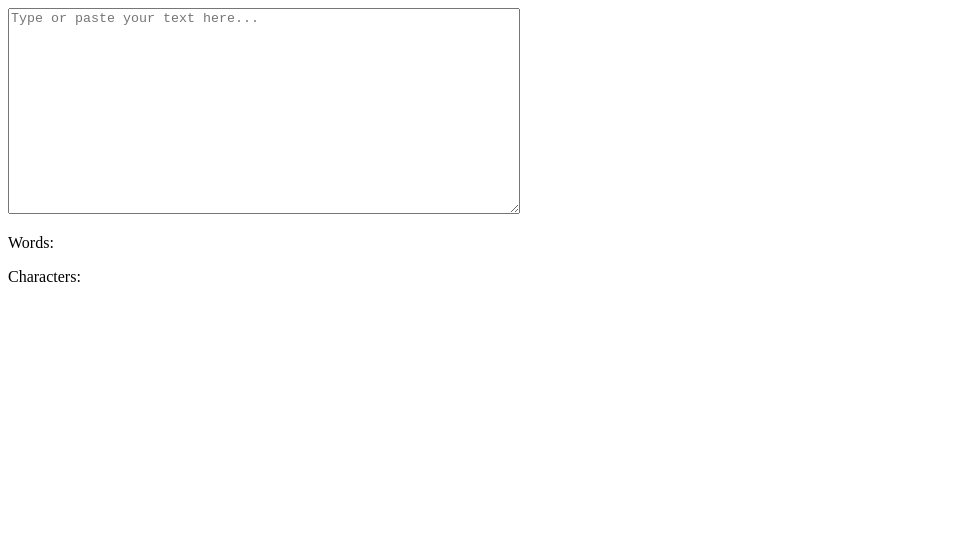
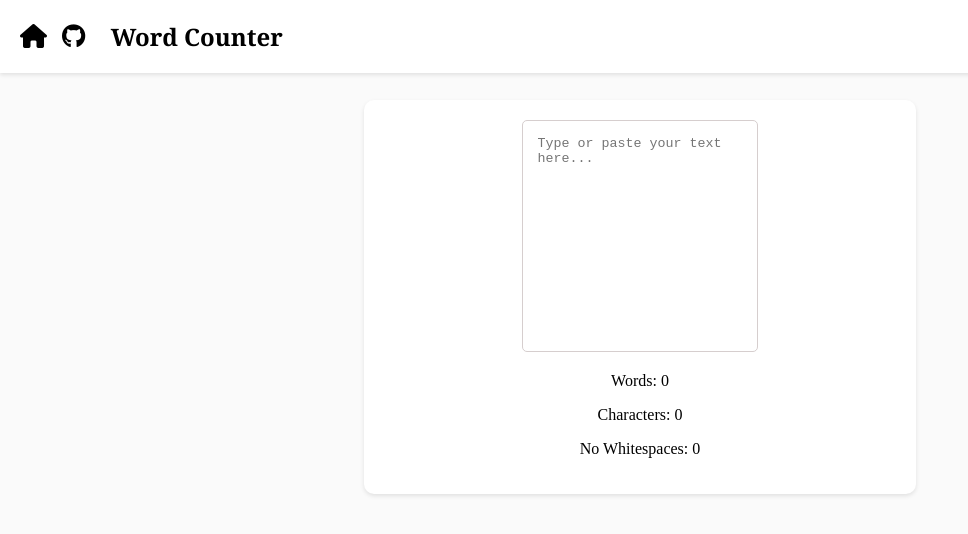
Before and after one commit to LionelP1/Word-Counter, a plain HTML site: page index.html in a window 1280 px wide. Shown: the whole page, without its empty margins (0-968 px from the left). Drawn offline with Linux system fonts and the light colour scheme.

Commit message:
Created the header and the basic layout

```diff
--- a/index.html
+++ b/index.html
@@ -4,15 +4,29 @@
     <meta charset="UTF-8">
     <meta name="viewport" content="width=device-width, initial-scale=1.0">
     <link rel="stylesheet" href="styles.css">
+    <script src="https://kit.fontawesome.com/4be83870fe.js" crossorigin="anonymous"></script>
+
     <title>Word Counter</title>
 </head>
 <body>
-    <textarea id="textInput" placeholder="Type or paste your text here..."></textarea>
-    <p>Words: <span id = wordNum></span></p>
-    <p>Characters:<span id = "characterNum"></span></p>
+    <header>
+        <div class="left-icons">
+            <a href="index.html" class="home-link">
+                <i class="fa-solid fa-house fa-xl" style="color: #000000;"></i>
+            </a>
+            <a href= "https://github.com/lpei1900/Word_Counter" class="github-link">
+                <i class="fa-brands fa-github fa-xl" style="color: #000000;"></i>
+            </a>
+        </div>
+        <h1 class="title">Word Counter</h1>
+    </header>
 
-
-
+    <div class = "content">
+        <textarea id= "textInput" placeholder="Type or paste your text here..."></textarea>
+        <p>Words: <span id= "wordNum">0</span></p>
+        <p>Characters: <span id= "characterNum">0</span></p>
+        <p>No Whitespaces: <span id= "noWhitespaces">0</span></p>
+    </div>
     <script src = "script.js"></script>
 </body>
 </html>
--- a/script.js
+++ b/script.js
@@ -0,0 +1,23 @@
+let words = 0;
+let characters = 0;
+let noWhitespaceCharacters = 0;
+let text = '';
+
+const textBox = document.querySelector("#textInput");
+
+const wordsSpan = document.querySelector("#wordNum");
+const charactersSpan = document.querySelector("#characterNum");
+const noWhitespacesSpan = document.querySelector("#noWhitespaces");
+
+textBox.addEventListener("input", () => updateTotals());
+
+function updateTotals(){
+    text = textBox.value;
+    characters = text.length;
+    noWhitespaceCharacters = text.replace(/\s/g, '').length;
+    words = textBox.value.split(/\s+/).filter(item => item !== '').length;
+
+    wordsSpan.textContent = words;
+    noWhitespacesSpan.textContent = noWhitespaceCharacters;
+    charactersSpan.textContent = characters;
+}
--- a/styles.css
+++ b/styles.css
@@ -1,5 +1,71 @@
+body{
+    background-color: #f9f9f9cb;
+}
+
+
+header {
+    display: flex;
+    align-items: center;
+    background-color: #ffffff;
+    padding: 20px 20px;
+    box-shadow: 0 2px 4px rgba(0, 0, 0, 0.1);
+    top: 0;
+    left: 0;
+    position: fixed;
+    width: 100vw;
+}
+
+.left-icons {
+    display: flex;
+    align-items: center;
+}
+
+.left-icons .icon {
+    width: 40px;
+    height: 40px;
+    margin-right: 15px;
+}
+
+header a {
+    text-decoration: none;
+}
+
+.title {
+    margin: 0 2vw;
+    font-size: 24px;
+    color: #000000;
+    font-family: Georgia, 'Times New Roman', Times, serif;
+
+}
+
+.home-link{
+    margin-right: 15px;
+}
+
+.content {
+    margin-top: 100px; /* Adjust margin to avoid overlapping with the fixed header */
+    padding: 20px;
+    text-align: center;
+    background-color: #ffffff;
+    width:40vw;
+    margin-left: auto; /* Center the content horizontally */
+    margin-right: auto; /* Center the content horizontally */
+    border-radius: 10px;
+    box-shadow: 0 2px 4px rgba(0, 0, 0, 0.1);
+
+}
+
+
+
+
 #textInput {
     width:40%;
     height:200px;
+    resize: none;
+    border: none;
+    outline: none;
+    border: #d6cece solid 1px;
+    padding:15px;
+    border-radius: 5px;
 
 }
```
